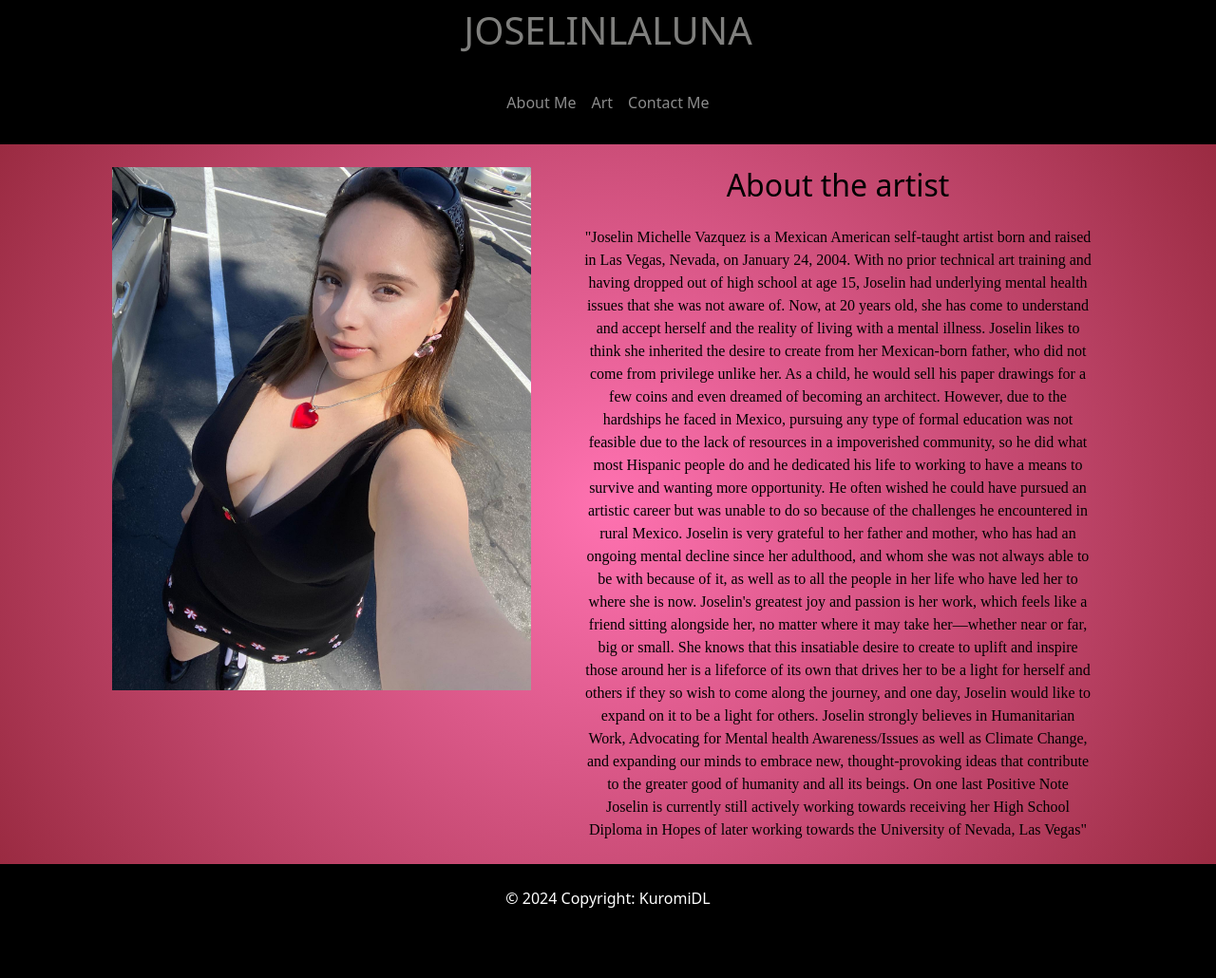
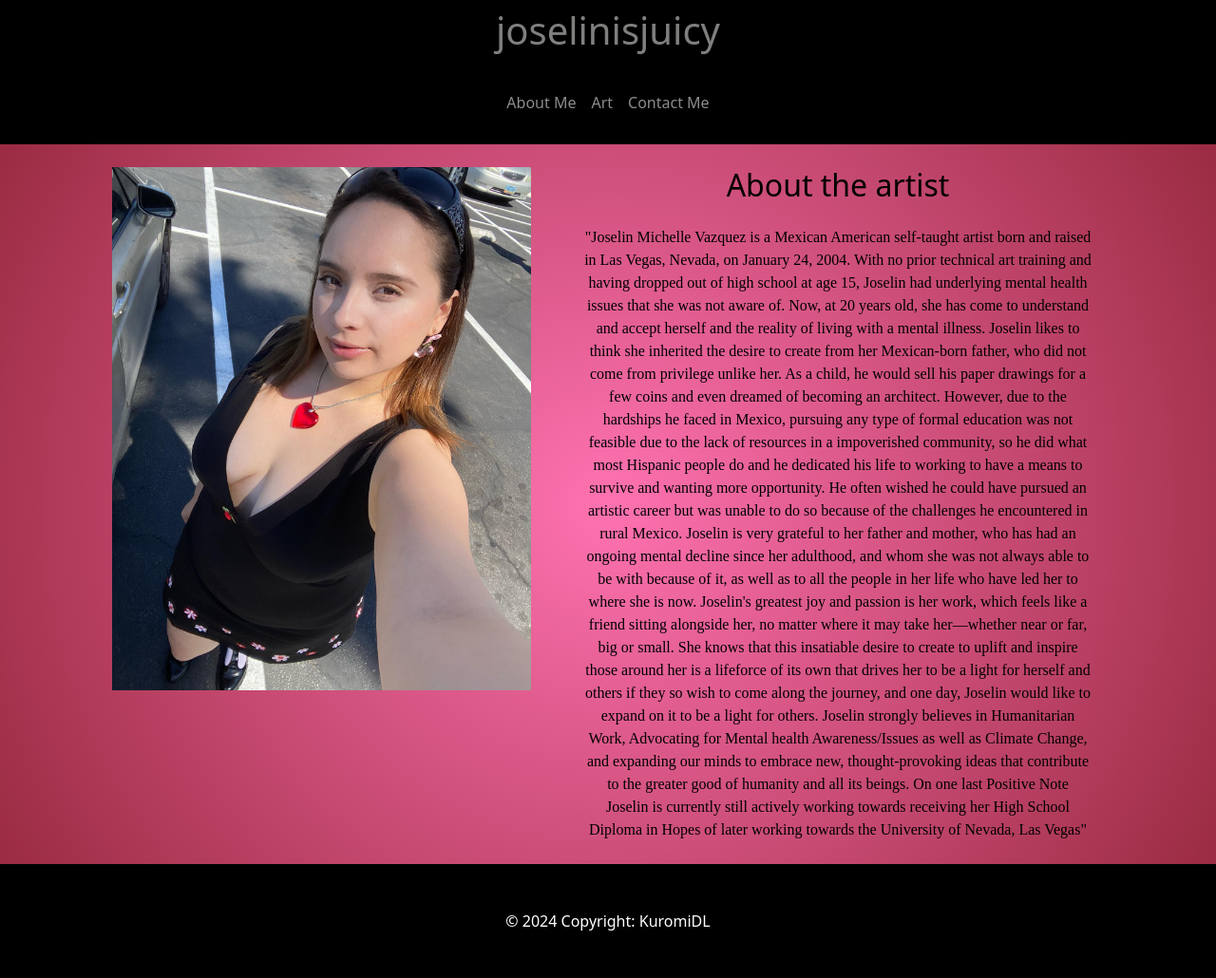
Before and after one commit to joselinlaluna/joselinlaluna.github.io, a plain HTML site: page index.html in a window 1280 px wide. Shown: the whole page at 95% size. Before the commit the page ends 982 px from the top, so only its background shows below. Drawn offline with nearby package versions, Linux system fonts and the light colour scheme; a web font is replaced by a local one.

Commit message:
domain tittle chagne
url will need to wait for me to figure out how to do it

```diff
--- a/index.html
+++ b/index.html
@@ -2,7 +2,7 @@
 <html lang="en">
 
   <head>
-    <title>♡Joselinlaluna♡</title>
+    <title>Joselinlaluna</title>
     <meta charset="utf-8" />
     <link rel="stylesheet" href="https://use.fontawesome.com/releases/v5.0.7/css/all.css">
     <link rel="preconnect" href="https://fonts.googleapis.com">
@@ -23,7 +23,7 @@
       <div class="container">
         <div class="imgContainer m-2 ">
           <a class="logos">
-            <h1>JOSELINLALUNA</h1>
+            <h1>joselinisjuicy</h1>
           </a>
         </div>
 
@@ -91,7 +91,7 @@
       <div class="container-fluid d-flex justify-content-center ">
         <div class=" mx-auto ">
           <!-- Copyright -->
-          <div class="text-center text-white p-4  " style="background-color: rgba(0, 0, 0, 0.2);">
+          <div class="text-center text-white p-5  mx-2" style="background-color: rgba(0, 0, 0, 0.2);">
             © 2024 Copyright:
             <a class=" kuromiWasHere text-white" href="">KuromiDL</a>
           </div>
```
